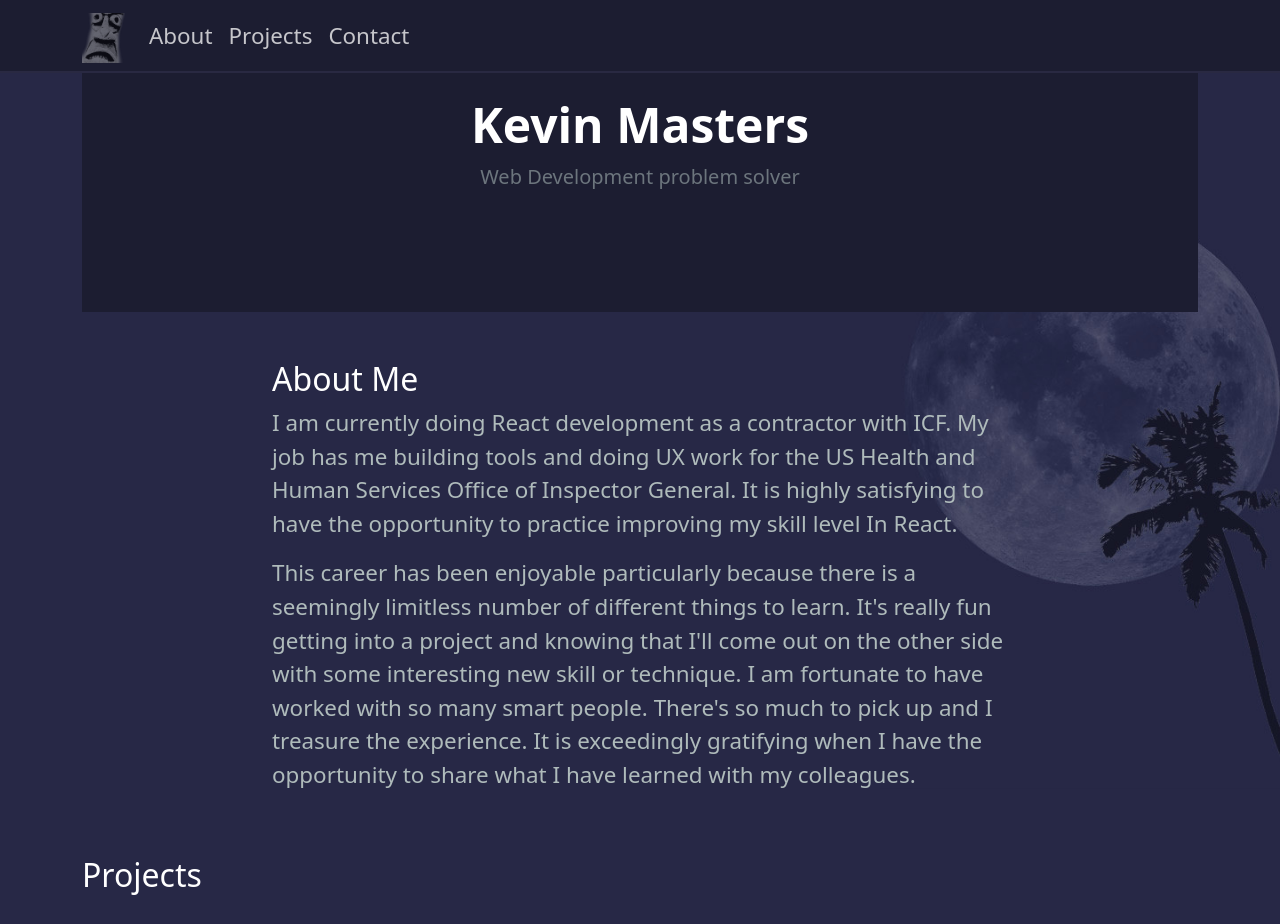
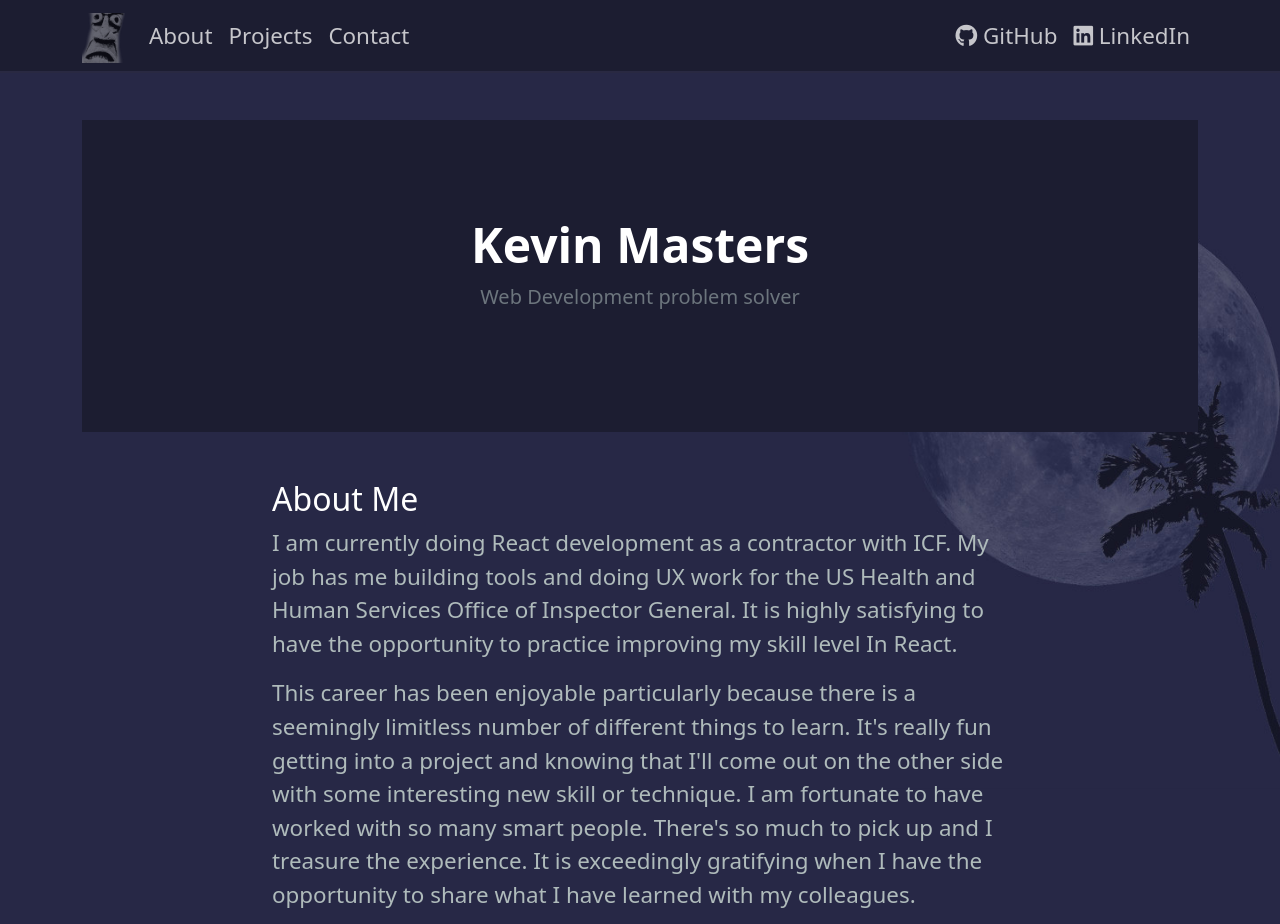
Before and after one commit to kevinsmasters/meowdy-project, a Jekyll site: the page built from docs/index.md, in a window 1280 px wide and 1400 px high. Shown: the top 924 px of the window. Built offline with Jekyll 4.4.1, drawn with Linux system fonts in a browser that asks for light colours; grey boxes are pictures that could not be loaded.

Commit message:
add link icons to header, main top spacing

```diff
--- a/docs/_includes/nav.html
+++ b/docs/_includes/nav.html
@@ -5,7 +5,7 @@
         <img src="/assets/images/tiki-rev.png" height="50" width="43" alt=""/>
       </a>
       <button class="navbar-toggler" type="button" data-bs-toggle="collapse" data-bs-target="#navbarColor02" aria-controls="navbarColor02" aria-expanded="false" aria-label="Toggle navigation">
-        <span className="navbar-toggler-icon"></span>
+        <span class="navbar-toggler-icon"></span>
       </button>
       <div class="collapse navbar-collapse" id="navbarColor02">
         <ul class="navbar-nav me-auto">
@@ -20,6 +20,14 @@
           </li>
           <li class="nav-item"></li>
         </ul>
+        <ul class="navbar-nav ms-md-auto social-nav">
+          <li class="nav-item">
+              <a target="_blank" rel="noopener" class="nav-link" href="https://github.com/kevinsmasters"><i class="fa-brands fa-github"></i> GitHub</a>
+          </li>
+          <li class="nav-item">
+              <a target="_blank" rel="noopener" class="nav-link" href="https://www.linkedin.com/in/kevinsmasters/"><i class="fa-brands fa-linkedin"></i> LinkedIn</a>
+          </li>
+  </ul>
       </div>
     </div>
   </nav>
--- a/docs/_layouts/default.html
+++ b/docs/_layouts/default.html
@@ -4,12 +4,13 @@
     <meta charset="utf-8">
     <title>{{ page.title }}</title>
     <link href="https://cdn.jsdelivr.net/npm/bootstrap@5.3.3/dist/css/bootstrap.min.css" rel="stylesheet" integrity="sha384-QWTKZyjpPEjISv5WaRU9OFeRpok6YctnYmDr5pNlyT2bRjXh0JMhjY6hW+ALEwIH" crossorigin="anonymous">
+    <link rel="stylesheet" href="https://cdnjs.cloudflare.com/ajax/libs/font-awesome/6.0.0/css/all.min.css" integrity="sha512-9usAa10IRO0HhonpyAIVpjrylPvoDwiPUiKdWk5t3PyolY1cOd4DSE0Ga+ri4AuTroPR5aQvXU9xC6qOPnzFeg==" crossOrigin="anonymous" referrerPolicy="no-referrer" />
     <link rel="stylesheet" href="/assets/css/styles.css">
     <script src="https://cdn.jsdelivr.net/npm/bootstrap@5.3.3/dist/js/bootstrap.bundle.min.js" integrity="sha384-YvpcrYf0tY3lHB60NNkmXc5s9fDVZLESaAA55NDzOxhy9GkcIdslK1eN7N6jIeHz" crossorigin="anonymous"></script>
   </head>
   <body>
+    {% include nav.html %}
     <main>
-      {% include nav.html %}
       <div class="container">
         {{ content }}
       </div>
--- a/docs/_sass/main.scss
+++ b/docs/_sass/main.scss
@@ -7,6 +7,7 @@ body {
 main {
   position: relative;
   z-index: 10;
+  top: 120px;
 }
 
 main #h1, main h2, main h3 {
```
